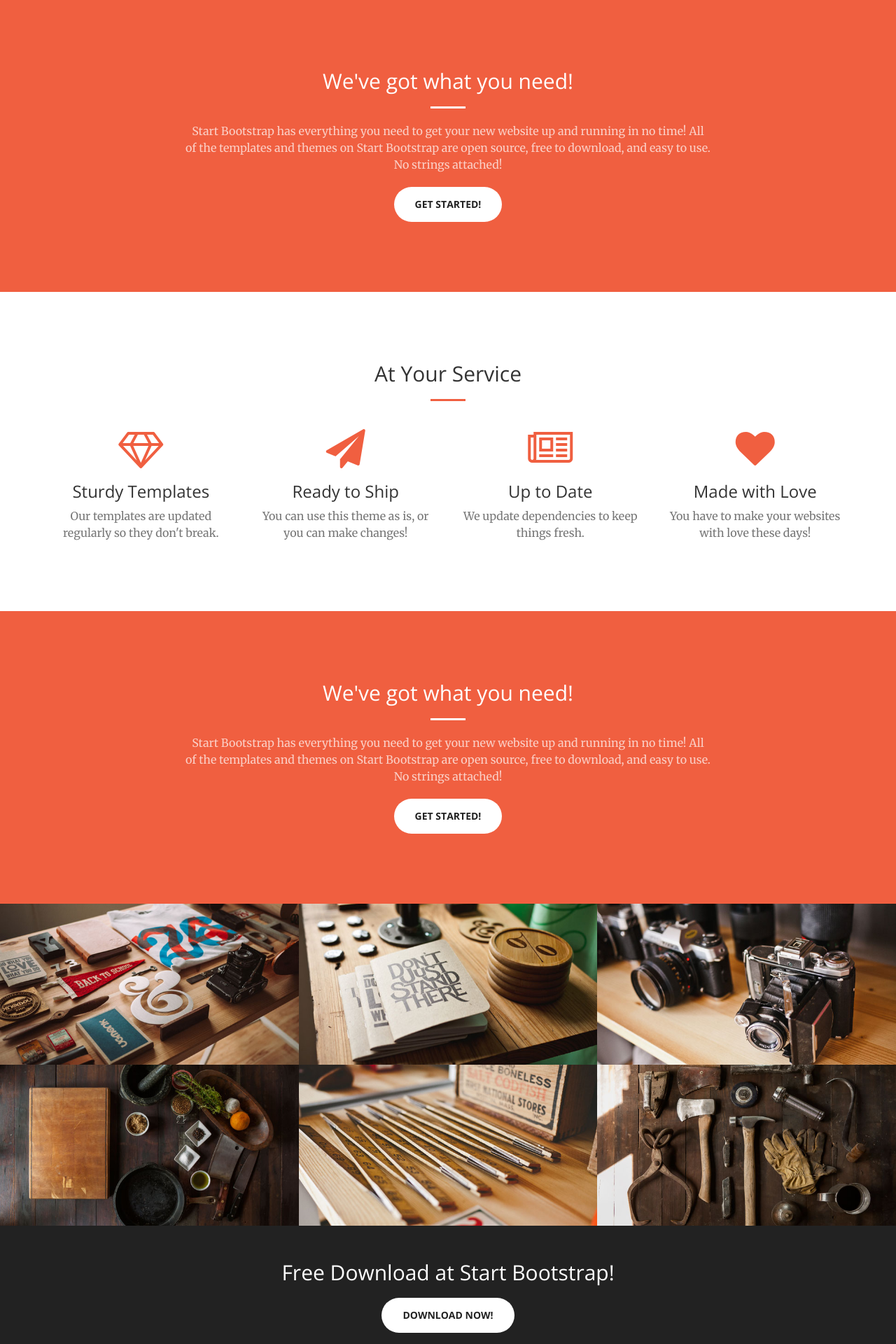
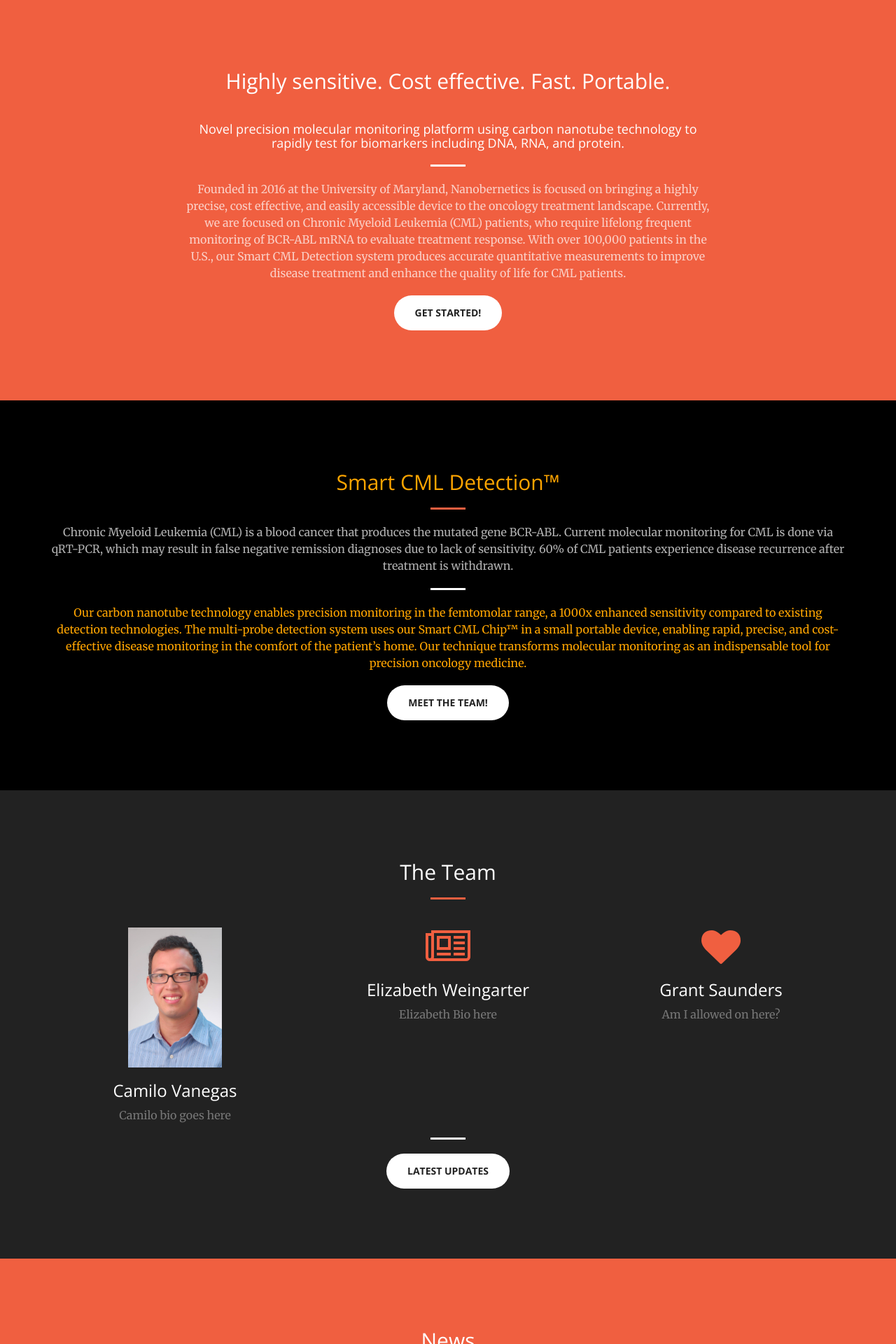
Before and after one commit to gh4x/Nanobernetics, a Django app: page /index/ in a window 1280 px wide. Shown: the part 801-2721 px from the top of the page at 70% size. Run offline with Django 3.2, Linux system fonts and the light colour scheme; style sheets or scripts are compiled from the project's sources; some libraries are stand-ins or nearby versions.

Commit message:
added nano content

```diff
--- a/welcome/static/css/base.css
+++ b/welcome/static/css/base.css
@@ -33,3 +33,7 @@
 .bg-white-transparent {
     opacity: 0.9;
 }
+
+.nano-orange {
+    color: orange;
+}
--- a/welcome/templates/welcome/index.html
+++ b/welcome/templates/welcome/index.html
@@ -15,6 +15,7 @@
     <link href="/static/vendor/bootstrap/css/bootstrap.min.css" rel="stylesheet">
 
     <!-- Custom Fonts -->
+    <link rel="stylesheet" href="/static/css/base.css">
     <link href="/static/vendor/font-awesome/css/font-awesome.min.css" rel="stylesheet" type="text/css">
     <link href='https://fonts.googleapis.com/css?family=Open+Sans:300italic,400italic,600italic,700italic,800italic,400,300,600,700,800' rel='stylesheet' type='text/css'>
     <link href='https://fonts.googleapis.com/css?family=Merriweather:400,300,300italic,400italic,700,700italic,900,900italic' rel='stylesheet' type='text/css'>
@@ -43,7 +44,7 @@
                 <button type="button" class="navbar-toggle collapsed" data-toggle="collapse" data-target="#bs-example-navbar-collapse-1">
                     <span class="sr-only">Toggle navigation</span> Menu <i class="fa fa-bars"></i>
                 </button>
-                <a class="navbar-brand page-scroll" href="#page-top">Start Bootstrap</a>
+                <a class="navbar-brand page-scroll" href="#page-top">Nanobernetics</a>
             </div>
 
             <!-- Collect the nav links, forms, and other content for toggling -->
@@ -74,9 +75,9 @@
     <header>
         <div class="header-content">
             <div class="header-content-inner">
-                <h1 id="homeHeading">Your Favorite Source of Free Bootstrap Themes</h1>
+                <h1 id="homeHeading">Optimizing nanotechnology to revolutionize precision oncology medicine.</h1>
                 <hr>
-                <p>Start Bootstrap can help you build better websites using the Bootstrap CSS framework! Just download your template and start going, no strings attached!</p>
+                <p>text could go here...</p>
                 <a href="#about" class="btn btn-primary btn-xl page-scroll">Find Out More</a>
             </div>
         </div>
@@ -86,9 +87,18 @@
         <div class="container">
             <div class="row">
                 <div class="col-lg-8 col-lg-offset-2 text-center">
-                    <h2 class="section-heading">We've got what you need!</h2>
+                    <h2 class="section-heading">Highly sensitive. Cost effective. Fast. Portable.</h2>
+                    <hr>
+                    <h4>Novel precision molecular monitoring platform using carbon nanotube technology to rapidly test
+                        for biomarkers including DNA, RNA, and protein.</h4>
                     <hr class="light">
-                    <p class="text-faded">Start Bootstrap has everything you need to get your new website up and running in no time! All of the templates and themes on Start Bootstrap are open source, free to download, and easy to use. No strings attached!</p>
+                    <p class="text-faded">Founded in 2016 at the University of Maryland, Nanobernetics is focused on
+                        bringing a highly precise, cost effective, and easily accessible device to the oncology
+                        treatment landscape. Currently, we are focused on Chronic Myeloid Leukemia (CML) patients,
+                        who require lifelong frequent monitoring of BCR-ABL mRNA to evaluate treatment response.
+                        With over 100,000 patients in the U.S., our Smart CML Detection system produces accurate
+                        quantitative measurements to improve disease treatment and enhance the quality of life for
+                        CML patients.</p>
                     <a href="#technology" class="page-scroll btn btn-default btn-xl sr-button">Get Started!</a>
                 </div>
             </div>
@@ -99,179 +109,97 @@
         <div class="container">
             <div class="row">
                 <div class="col-lg-12 text-center">
-                    <h2 class="section-heading">At Your Service</h2>
+                    <h2 class="nano-orange section-heading">Smart CML Detection™</h2>
                     <hr class="primary">
-                </div>
-            </div>
-        </div>
-        <div class="container">
-            <div class="row">
-                <div class="col-lg-3 col-md-6 text-center">
-                    <div class="service-box">
-                        <i class="fa fa-4x fa-diamond text-primary sr-icons"></i>
-                        <h3>Sturdy Templates</h3>
-                        <p class="text-muted">Our templates are updated regularly so they don't break.</p>
-                    </div>
-                </div>
-                <div class="col-lg-3 col-md-6 text-center">
-                    <div class="service-box">
-                        <i class="fa fa-4x fa-paper-plane text-primary sr-icons"></i>
-                        <h3>Ready to Ship</h3>
-                        <p class="text-muted">You can use this theme as is, or you can make changes!</p>
-                    </div>
-                </div>
-                <div class="col-lg-3 col-md-6 text-center">
-                    <div class="service-box">
-                        <i class="fa fa-4x fa-newspaper-o text-primary sr-icons"></i>
-                        <h3>Up to Date</h3>
-                        <p class="text-muted">We update dependencies to keep things fresh.</p>
-                    </div>
-                </div>
-                <div class="col-lg-3 col-md-6 text-center">
-                    <div class="service-box">
-                        <i class="fa fa-4x fa-heart text-primary sr-icons"></i>
-                        <h3>Made with Love</h3>
-                        <p class="text-muted">You have to make your websites with love these days!</p>
-                    </div>
+                    <p class="text-faded">Chronic Myeloid Leukemia (CML) is a blood cancer that produces the mutated gene BCR-ABL. Current
+                        molecular monitoring for CML is done via qRT-PCR, which may result in false negative remission
+                        diagnoses due to lack of sensitivity. 60% of CML patients experience disease recurrence after
+                        treatment is withdrawn.</p>
+                    <hr class="light">
+                    <p class="nano-orange">Our carbon nanotube technology enables precision monitoring in the femtomolar
+                        range, a 1000x enhanced sensitivity compared to existing detection technologies. The multi-probe
+                        detection system uses our Smart CML Chip™ in a small portable device, enabling rapid, precise,
+                        and cost-effective disease monitoring in the comfort of the patient’s home. Our technique
+                        transforms molecular monitoring as an indispensable tool for precision oncology medicine.</p>
+                    <a href="#team" class="page-scroll btn btn-default btn-xl sr-button">Meet The Team!</a>
                 </div>
             </div>
         </div>
     </section>
 
-     <section class="bg-primary" id="about">
+    <section id="team" class="bg-dark">
         <div class="container">
+             <div class="row">
+                 <div class="col-lg-12 text-center">
+                     <h2 class="section-heading">The Team</h2>
+                     <hr>
+                 </div>
+             </div>
+             <div class="row">
+                <div class="col-lg-4 col-md-4 text-center">
+                    <div class="service-box">
+                        <!-- <i class="fa fa-4x fa-paper-plane text-primary sr-icons"></i> -->
+                        <img src="/static/images/Vanegas-Headshot.jpg" height="200px">
+                        <h3>Camilo Vanegas</h3>
+                        <p class="text-muted">Camilo bio goes here</p>
+                    </div>
+                </div>
+                <div class="col-lg-4 col-md-4 text-center">
+                    <div class="service-box">
+                        <i class="fa fa-4x fa-newspaper-o text-primary sr-icons"></i>
+                        <h3>Elizabeth Weingarter</h3>
+                        <p class="text-muted">Elizabeth Bio here</p>
+                    </div>
+                </div>
+                <div class="col-lg-4 col-md-4 text-center">
+                    <div class="service-box">
+                        <i class="fa fa-4x fa-heart text-primary sr-icons"></i>
+                        <h3>Grant Saunders</h3>
+                        <p class="text-muted">Am I allowed on here?</p>
+                    </div>
+                </div>
+            </div>
             <div class="row">
-                <div class="col-lg-8 col-lg-offset-2 text-center">
-                    <h2 class="section-heading">We've got what you need!</h2>
+                <div class="col-lg-12 text-center">
                     <hr class="light">
-                    <p class="text-faded">Start Bootstrap has everything you need to get your new website up and running in no time! All of the templates and themes on Start Bootstrap are open source, free to download, and easy to use. No strings attached!</p>
-                    <a href="#technology" class="page-scroll btn btn-default btn-xl sr-button">Get Started!</a>
+                    <a href="#news" class="page-scroll btn btn-default btn-xl sr-button">Latest Updates</a>
                 </div>
             </div>
         </div>
     </section>
 
-    <section class="no-padding" id="team">
-        <div class="container-fluid">
-            <div class="row no-gutter popup-gallery">
-                <div class="col-lg-4 col-sm-6">
-                    <a href="img/portfolio/fullsize/1.jpg" class="portfolio-box">
-                        <img src="img/portfolio/thumbnails/1.jpg" class="img-responsive" alt="">
-                        <div class="portfolio-box-caption">
-                            <div class="portfolio-box-caption-content">
-                                <div class="project-category text-faded">
-                                    Category
-                                </div>
-                                <div class="project-name">
-                                    Project Name
-                                </div>
-                            </div>
-                        </div>
-                    </a>
-                </div>
-                <div class="col-lg-4 col-sm-6">
-                    <a href="img/portfolio/fullsize/2.jpg" class="portfolio-box">
-                        <img src="img/portfolio/thumbnails/2.jpg" class="img-responsive" alt="">
-                        <div class="portfolio-box-caption">
-                            <div class="portfolio-box-caption-content">
-                                <div class="project-category text-faded">
-                                    Category
-                                </div>
-                                <div class="project-name">
-                                    Project Name
-                                </div>
-                            </div>
-                        </div>
-                    </a>
-                </div>
-                <div class="col-lg-4 col-sm-6">
-                    <a href="img/portfolio/fullsize/3.jpg" class="portfolio-box">
-                        <img src="img/portfolio/thumbnails/3.jpg" class="img-responsive" alt="">
-                        <div class="portfolio-box-caption">
-                            <div class="portfolio-box-caption-content">
-                                <div class="project-category text-faded">
-                                    Category
-                                </div>
-                                <div class="project-name">
-                                    Project Name
-                                </div>
-                            </div>
-                        </div>
-                    </a>
-                </div>
-                <div class="col-lg-4 col-sm-6">
-                    <a href="img/portfolio/fullsize/4.jpg" class="portfolio-box">
-                        <img src="img/portfolio/thumbnails/4.jpg" class="img-responsive" alt="">
-                        <div class="portfolio-box-caption">
-                            <div class="portfolio-box-caption-content">
-                                <div class="project-category text-faded">
-                                    Category
-                                </div>
-                                <div class="project-name">
-                                    Project Name
-                                </div>
-                            </div>
-                        </div>
-                    </a>
-                </div>
-                <div class="col-lg-4 col-sm-6">
-                    <a href="img/portfolio/fullsize/5.jpg" class="portfolio-box">
-                        <img src="img/portfolio/thumbnails/5.jpg" class="img-responsive" alt="">
-                        <div class="portfolio-box-caption">
-                            <div class="portfolio-box-caption-content">
-                                <div class="project-category text-faded">
-                                    Category
-                                </div>
-                                <div class="project-name">
-                                    Project Name
-                                </div>
-                            </div>
-                        </div>
-                    </a>
-                </div>
-                <div class="col-lg-4 col-sm-6">
-                    <a href="img/portfolio/fullsize/6.jpg" class="portfolio-box">
-                        <img src="img/portfolio/thumbnails/6.jpg" class="img-responsive" alt="">
-                        <div class="portfolio-box-caption">
-                            <div class="portfolio-box-caption-content">
-                                <div class="project-category text-faded">
-                                    Category
-                                </div>
-                                <div class="project-name">
-                                    Project Name
-                                </div>
-                            </div>
-                        </div>
-                    </a>
+     <section class="bg-primary" id="news">
+        <div class="container">
+            <div class="row">
+                <div class="col-lg-8 col-lg-offset-2 text-center">
+                    <h2 class="section-heading">News</h2>
+                    <hr class="light">
+                    <p class="text-faded">Will need to decide format and what should go here./</p>
+                    <a href="#team" class="page-scroll btn btn-default btn-xl sr-button">Follow us!</a>
                 </div>
             </div>
         </div>
     </section>
 
-    <aside class="bg-dark">
-        <div class="container text-center">
-            <div class="call-to-action">
-                <h2>Free Download at Start Bootstrap!</h2>
-                <a href="http://startbootstrap.com/template-overviews/creative/" class="btn btn-default btn-xl sr-button">Download Now!</a>
-            </div>
-        </div>
-    </aside>
 
     <section id="contact">
         <div class="container">
             <div class="row">
                 <div class="col-lg-8 col-lg-offset-2 text-center">
-                    <h2 class="section-heading">Let's Get In Touch!</h2>
+                    <h2 class="section-heading">Contact Us</h2>
                     <hr class="primary">
-                    <p>Ready to start your next project with us? That's great! Give us a call or send us an email and we will get back to you as soon as possible!</p>
+                    <p>blah blah blah follow us plz. we need social accounts and need to decide how we want to
+                    tell people to connect with us</p>
                 </div>
-                <div class="col-lg-4 col-lg-offset-2 text-center">
-                    <i class="fa fa-phone fa-3x sr-contact"></i>
-                    <p>123-456-6789</p>
+                <div class="col-lg-3 col-lg-offset-1 text-center">
+                    <i class="fa fa-facebook-square fa-5x sr-contact"></i>
                 </div>
-                <div class="col-lg-4 text-center">
+                <div class="col-lg-3 text-center">
+                    <i class="fa fa-linkedin-square fa-5x sr-contact"></i>
+                </div>
+                <div class="col-lg-3 text-center">
                     <i class="fa fa-envelope-o fa-3x sr-contact"></i>
-                    <p><a href="mailto:your-email@your-domain.com">feedback@startbootstrap.com</a></p>
+                    <p><a href="mailto:contact@nanobernetics.com">contact@nanobernetics.com</a></p>
                 </div>
             </div>
         </div>
```
Also changed, not shown: welcome/static/images/Vanegas-Headshot.jpg (added).
